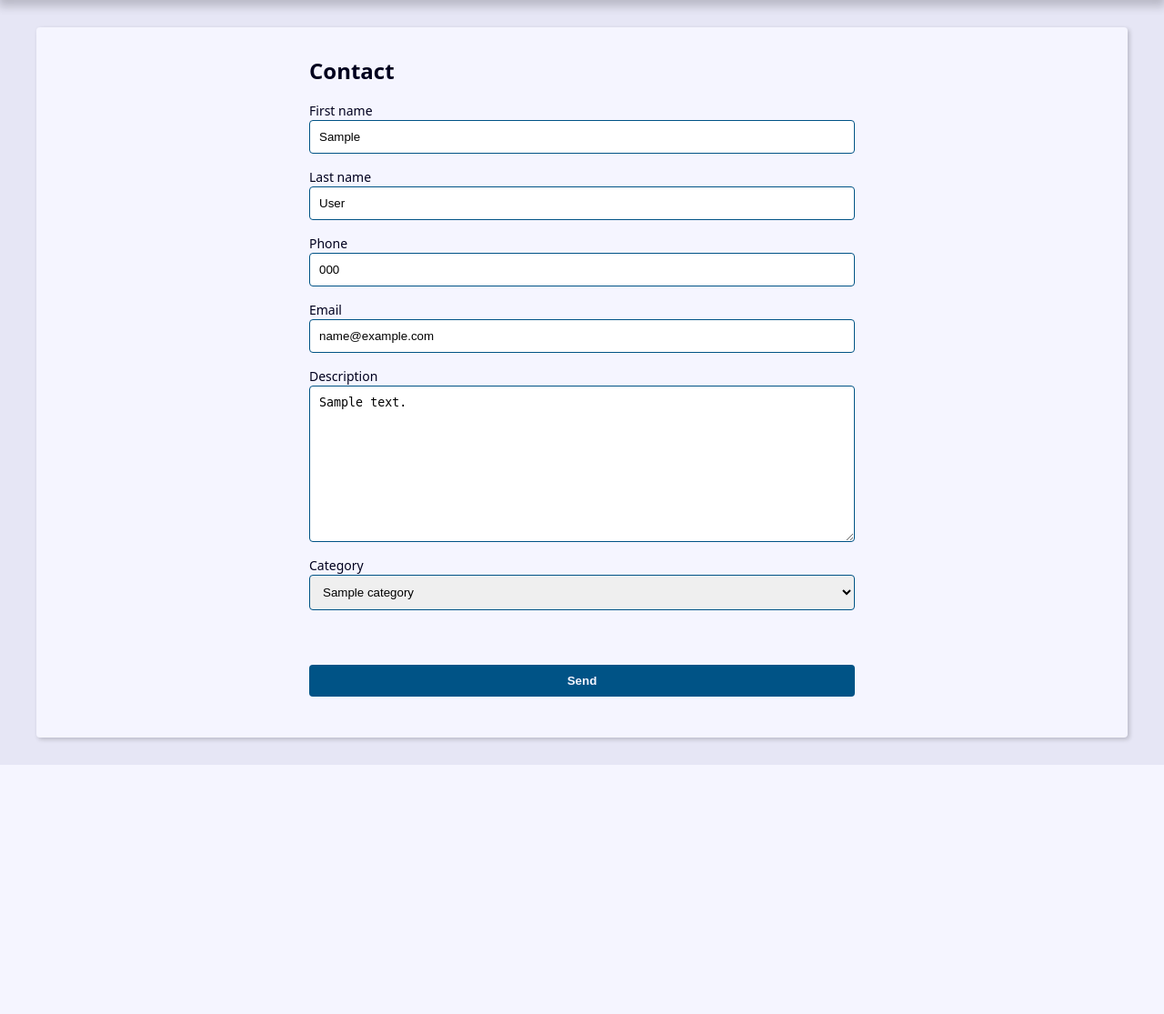
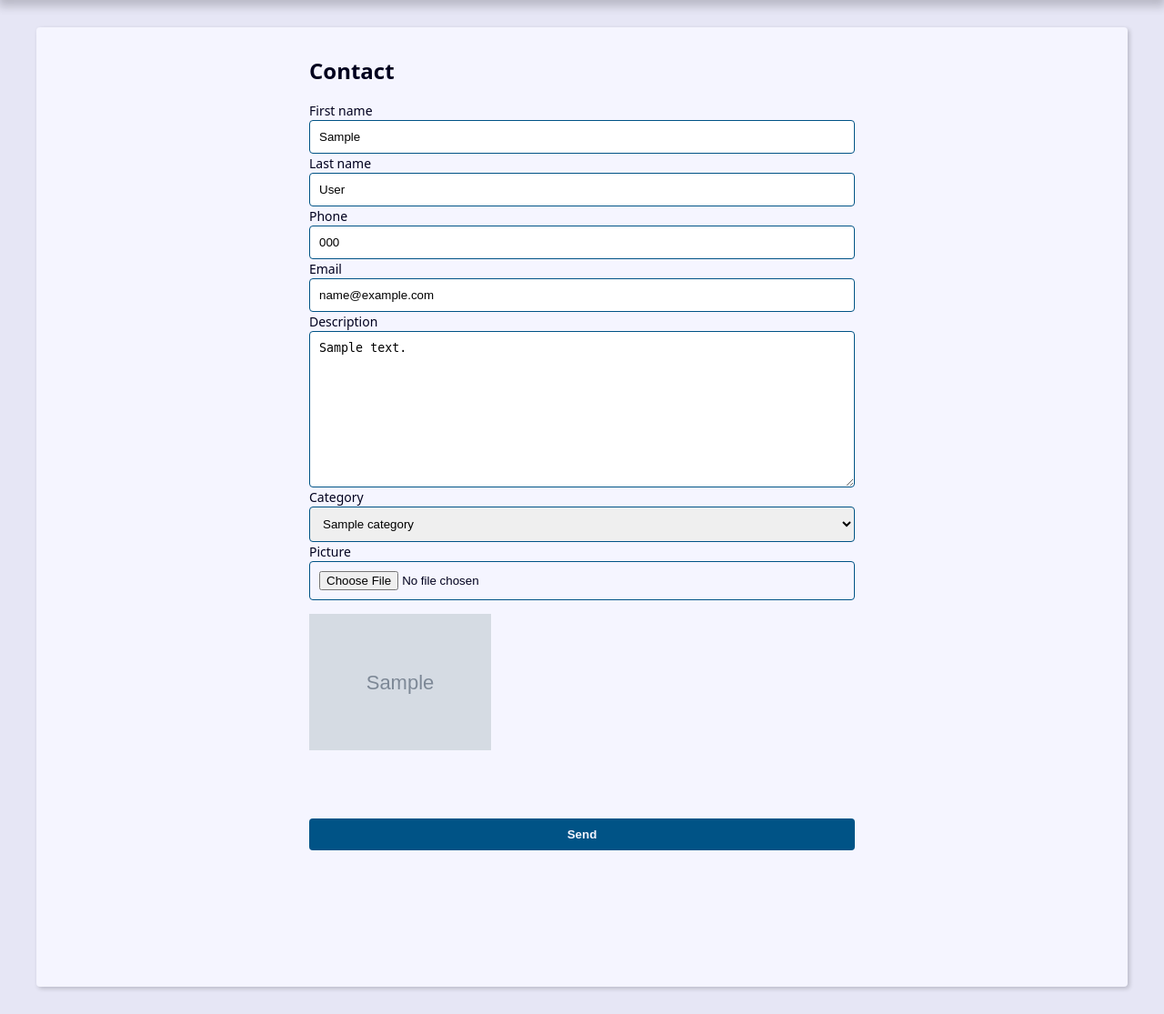
Before and after one commit to SrKossatz/djangonotesudemy, a Django app: page /contact/1/update/ in a window 1280 px wide. Shown: the part 239-1354 px from the top of the page at 91% size. Before the commit the page ends 1080 px from the top, so only its background shows below. Run offline with Django 5.2, Linux system fonts and the light colour scheme; tables that the repository leaves empty hold one stand-in row (values such as "Sample post"); grey boxes marked "Sample" are stand-in pictures.

Commit message:
create field image

```diff
--- a/contact/forms.py
+++ b/contact/forms.py
@@ -4,13 +4,15 @@ from .models import Contact
 
 class ContactForm(forms.ModelForm):
 
-  def __init__(self, *args, **kwargs):
-    super().__init__(*args, **kwargs)
-
+  picture = forms.ImageField(
+    widget=forms.FileInput(
+      attrs={'accept': 'image/*',}
+    )
+  )
 
   class Meta:
     model = Contact
-    fields = ['first_name', 'last_name', 'phone', 'email', 'description', 'category', ]
+    fields = ['first_name', 'last_name', 'phone', 'email', 'description', 'category', 'picture', ]
 
     widgets = {
       'first_name': forms.TextInput(
--- a/contact/templates/contact/contact.html
+++ b/contact/templates/contact/contact.html
@@ -11,6 +11,10 @@
     <p><b>Created Date:</b> {{contact.created_date}} </p>
     <p><b>Description:</b> {{contact.description}} </p>
     <p><b>Category:</b> {{contact.category.name}} </p>
+
+    {% if contact.picture %}
+    <p><img src="{{contact.picture.url}}" alt="{{contact.first_name}} {{contact.last_name}}"></p>
+    {% endif %}
 
     <div class="contact-links">
       <a class="btn btn-link" href="{% url "contact:update" contact.id %}">Update</a>
--- a/contact/templates/contact/create.html
+++ b/contact/templates/contact/create.html
@@ -18,7 +18,19 @@
           <label for="{{ field.id_for_label }}">{{ field.label }}</label>
           {{ field }}
           {{ field.errors }}
-        </div>
+
+          {% if field.name == 'picture' and field.value.url %}
+            <div class="form-group">
+
+              {% if field.value.url %}
+                <div style="margin-top: 15px;">
+                    <img src="{{ field.value.url }}" style="max-width:200px;">
+                </div>
+              {% endif %}
+
+            </div>
+          {% endif %}
+
       {% endfor %}
     </div>
 
--- a/contact/views/contact_forms.py
+++ b/contact/views/contact_forms.py
@@ -9,7 +9,7 @@ def create(request):
   form_action = reverse('contact:create')
 
   if request.method == 'POST':
-    form = ContactForm(request.POST)
+    form = ContactForm(request.POST, request.FILES)
 
     context = {
       'form': form,
@@ -45,7 +45,7 @@ def update(request, contact_id):
   form_action = reverse('contact:update', args=(contact_id,))
 
   if request.method == 'POST':
-    form = ContactForm(request.POST, instance=contact)
+    form = ContactForm(request.POST, request.FILES, instance=contact)
 
     context = {
       'form': form,
```
